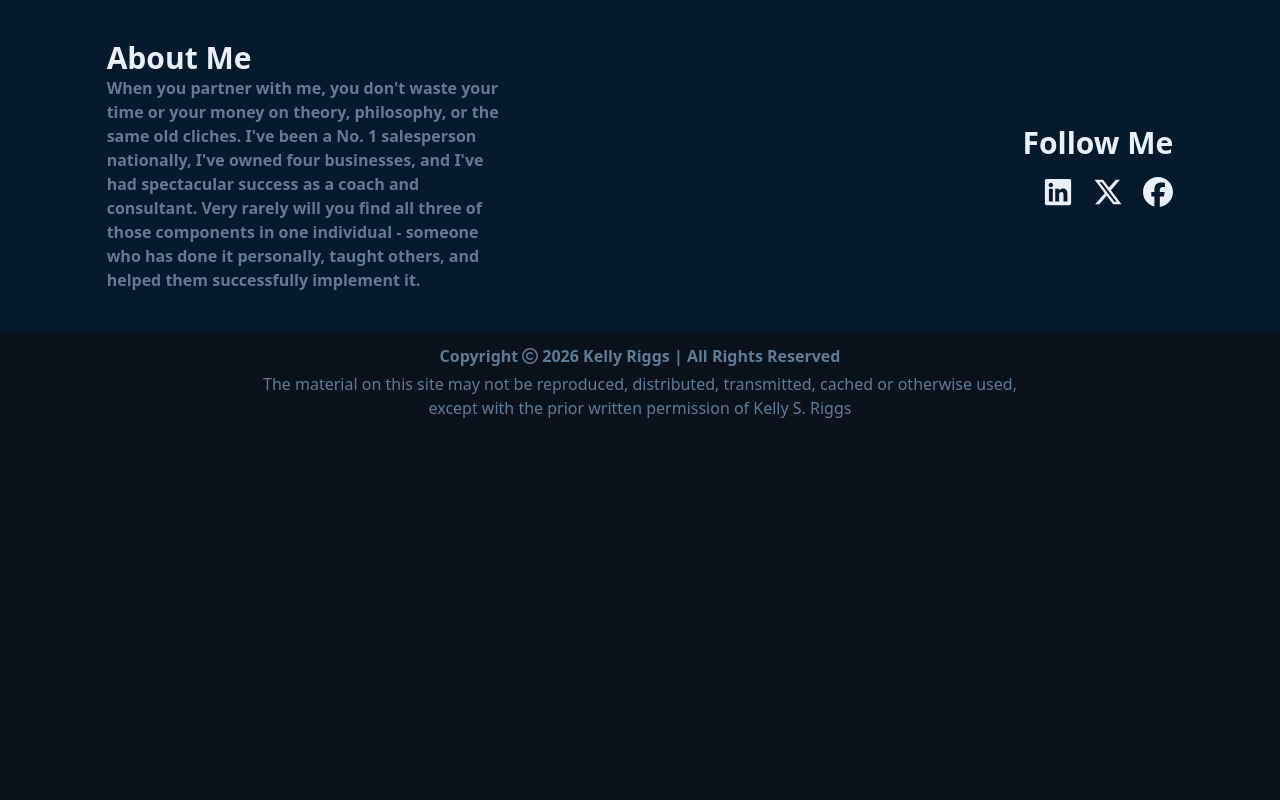
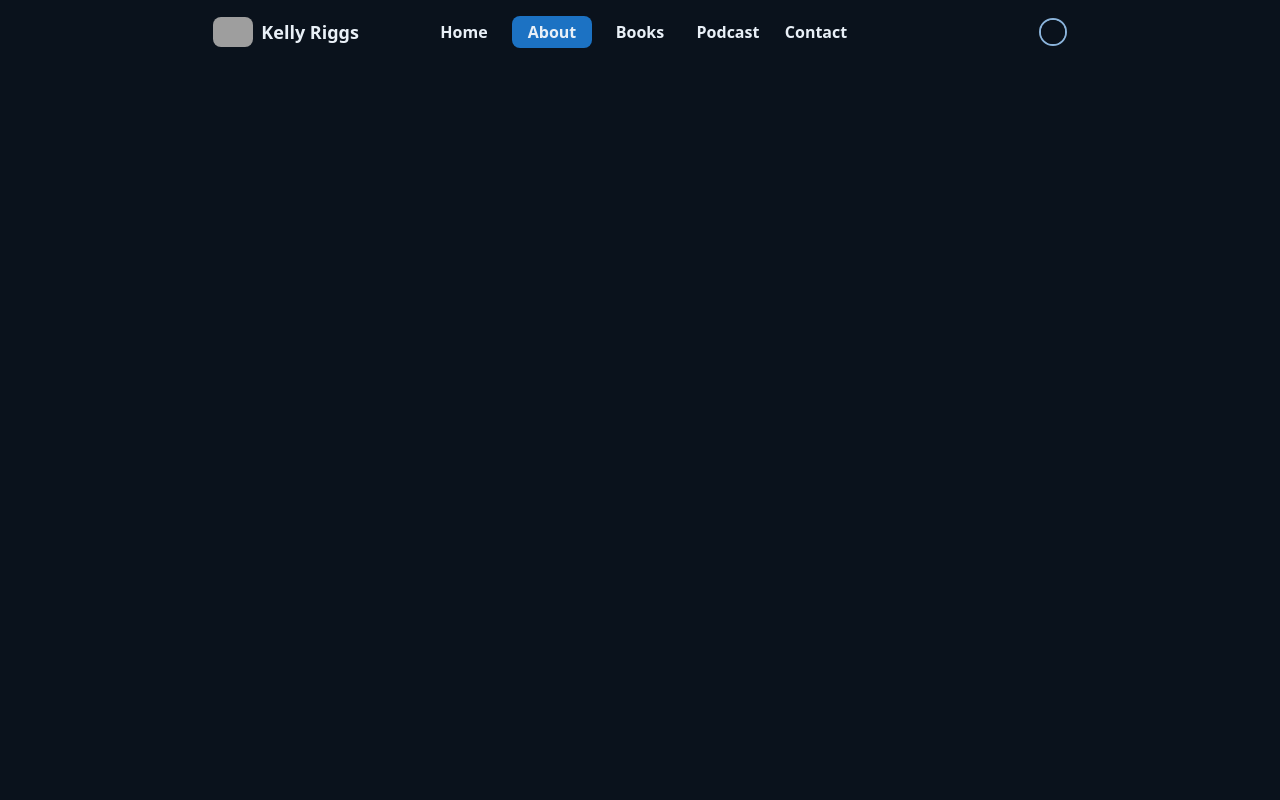
Before and after one commit to RevenantEverest/KellyRiggs, a Next.js app: page /about in a window 1280 px wide. Shown: the top 800 px of the page. Built offline with nearby package versions, Linux system fonts and the light colour scheme; grey boxes are pictures that could not be loaded.

Commit message:
Use Layout in about page skeleton

```diff
--- a/src/app/about/page.tsx
+++ b/src/app/about/page.tsx
@@ -1,9 +1,10 @@
+import { Layout } from '@/components/common';
+
 function About() {
 
     return(
-        <div>
-
-        </div>
+        <Layout main transparent className="gap-50 mb-40 pt-40">
+        </Layout>
     );
 };
 
```
